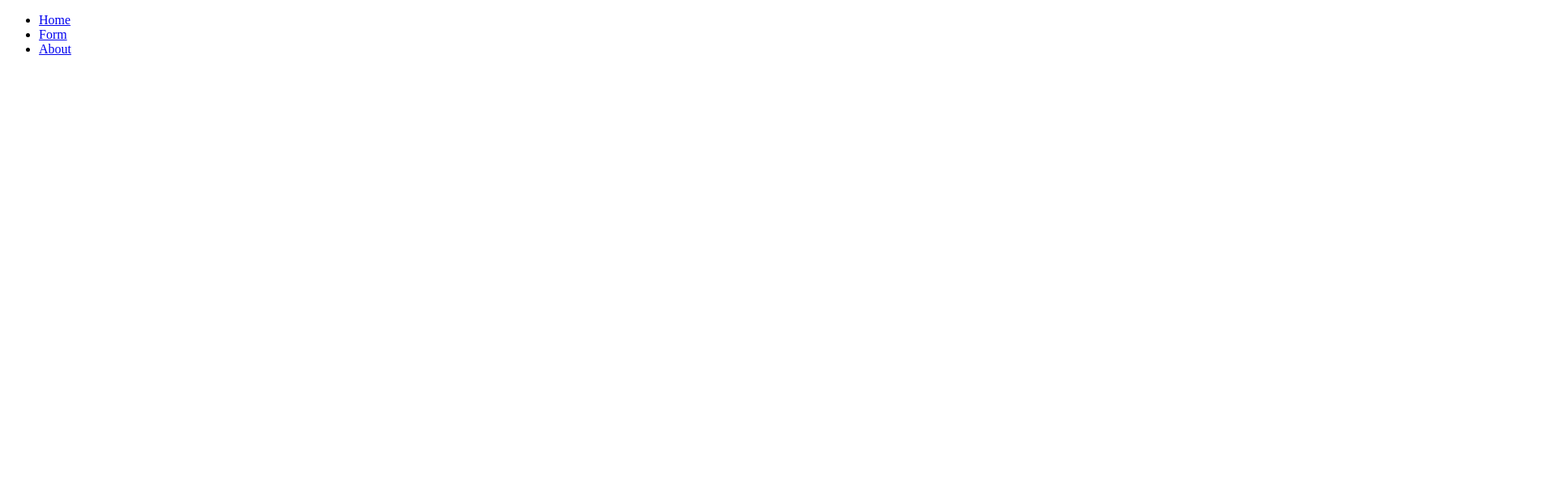
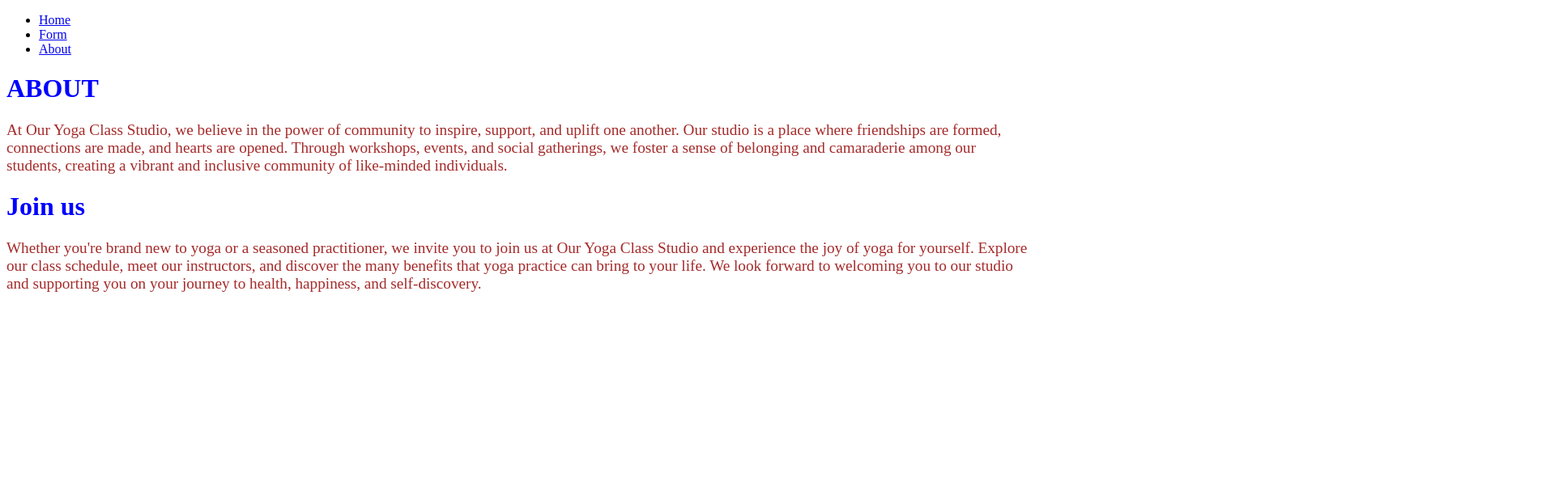
Before and after one commit to navneetstudent/-202105031, a plain HTML site: page about.html in a window 1280 px wide. Shown: the top 616 px of the page at 81% size, 1920 px wide, since content can reach past the window. Drawn offline with Linux system fonts and the light colour scheme.

Commit message:
Update aboutstyles.css

```diff
--- a/aboutstyles.css
+++ b/aboutstyles.css
@@ -1,7 +1,7 @@
 h1
 {
     color: blue;
-    font-size: 70pc;
+    font-size: 2pc;
 }
 
 p {
```
